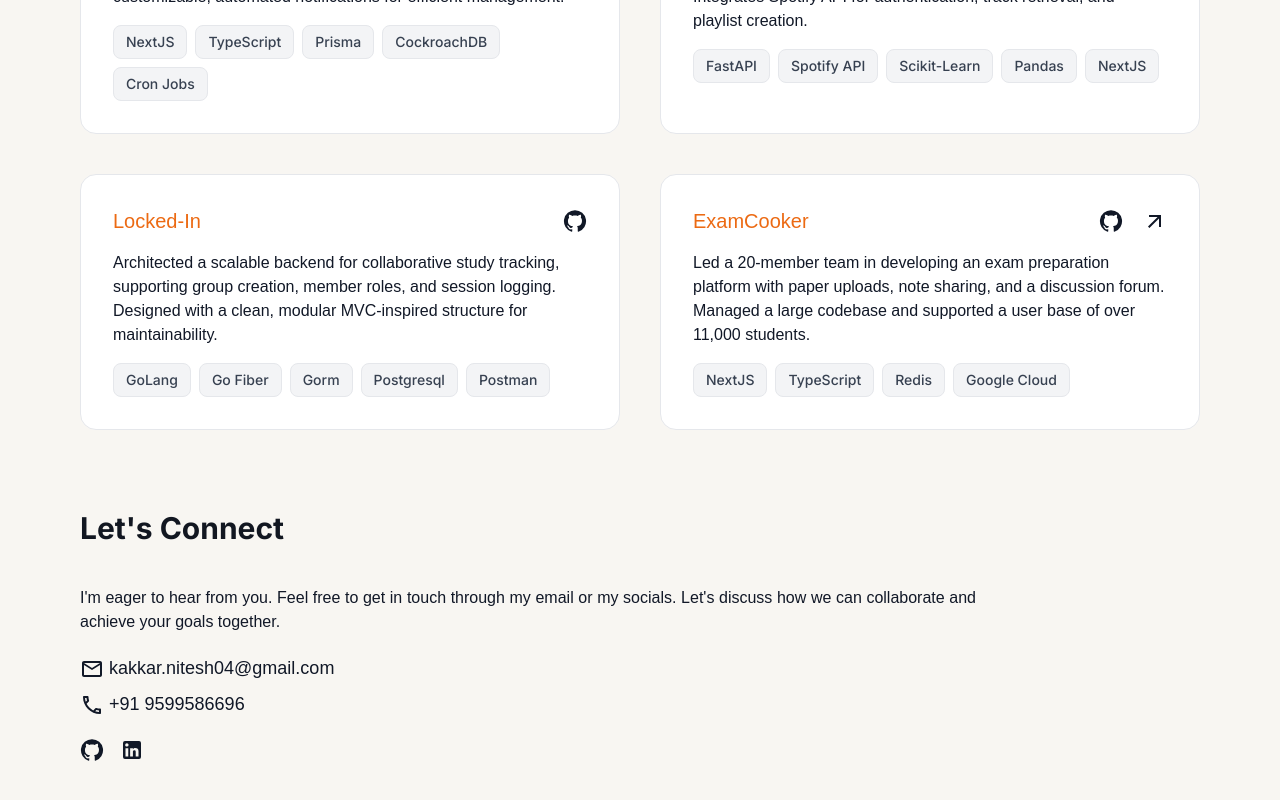
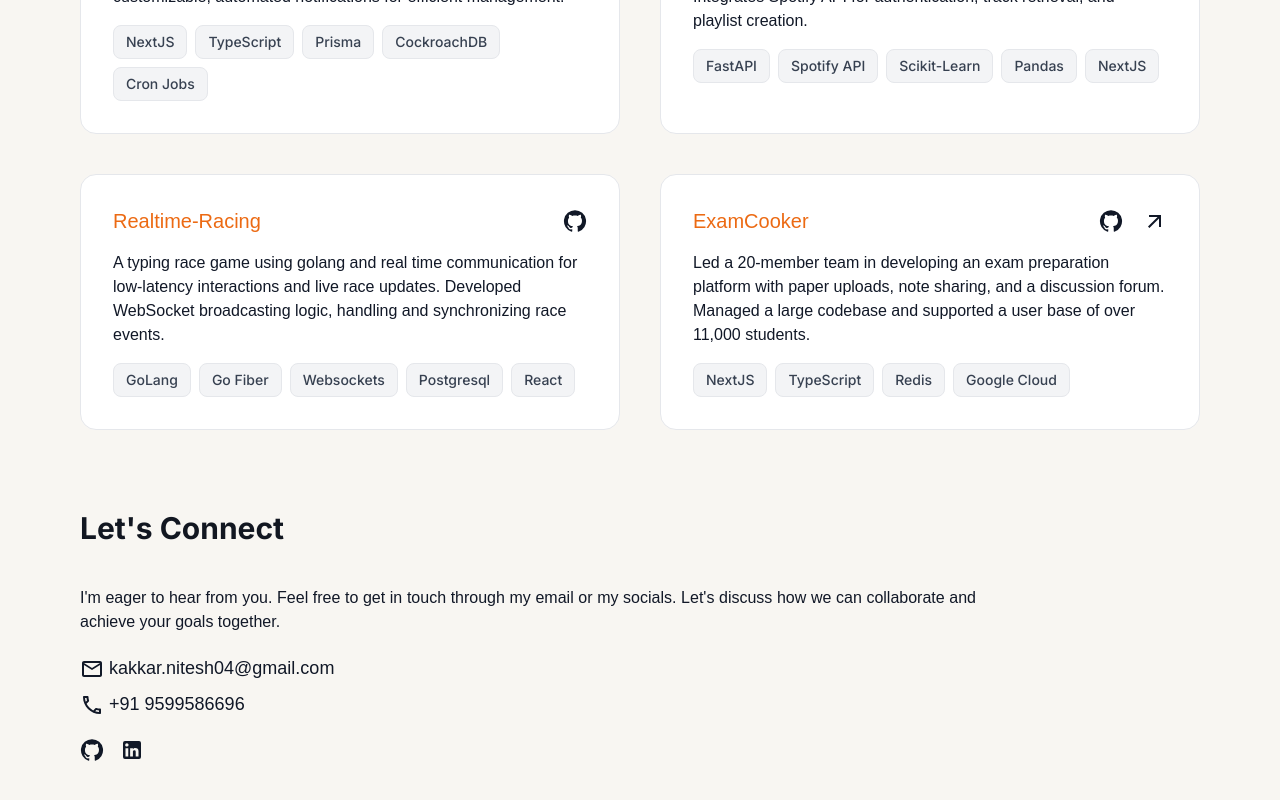
Before and after one commit to Nitesh-04/portfolio-website, a Next.js app: page / in a window 1280 px wide. Shown: the part 2161-2961 px from the top of the page. Built offline with nearby package versions, Linux system fonts and the light colour scheme; a web font is replaced by a local one.

Commit message:
chore: edits

```diff
--- a/app/_components/Projects.tsx
+++ b/app/_components/Projects.tsx
@@ -88,10 +88,10 @@ const projects = [
   },
   {
     "id": 3,
-    "Name": "Locked-In",
-    "Description": "Architected a scalable backend for collaborative study tracking, supporting group creation, member roles, and session logging. Designed with a clean, modular MVC-inspired structure for maintainability.",
-    "Tech": ["GoLang", "Go Fiber", "Gorm", "Postgresql", "Postman"],
-    "Link": "https://github.com/Nitesh-04/locked-in"
+    "Name": "Realtime-Racing",
+    "Description": "A typing race game using golang and real time communication for low-latency interactions and live race updates. Developed WebSocket broadcasting logic, handling and synchronizing race events.",
+    "Tech": ["GoLang", "Go Fiber", "Websockets", "Postgresql", "React"],
+    "Link": "https://github.com/Nitesh-04/realtime-racing"
   },
   {
     "id": 4,
```
